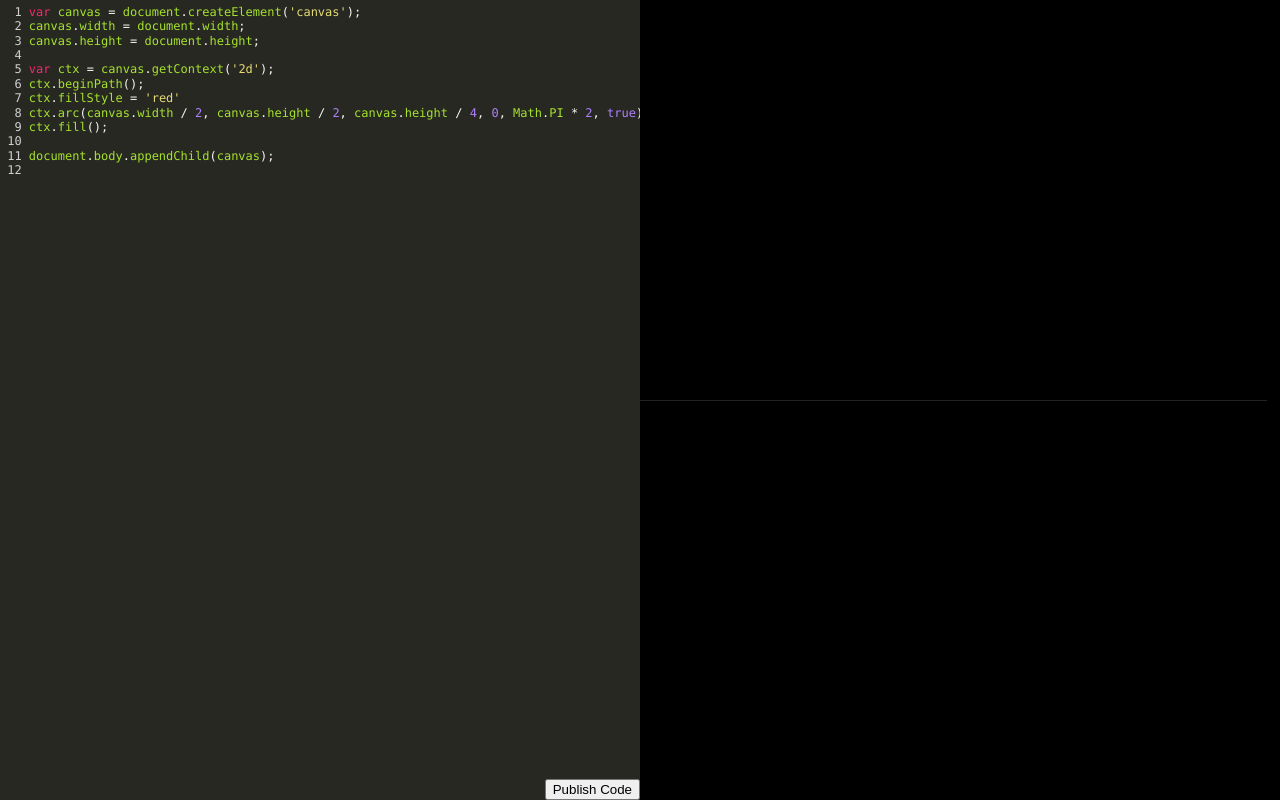
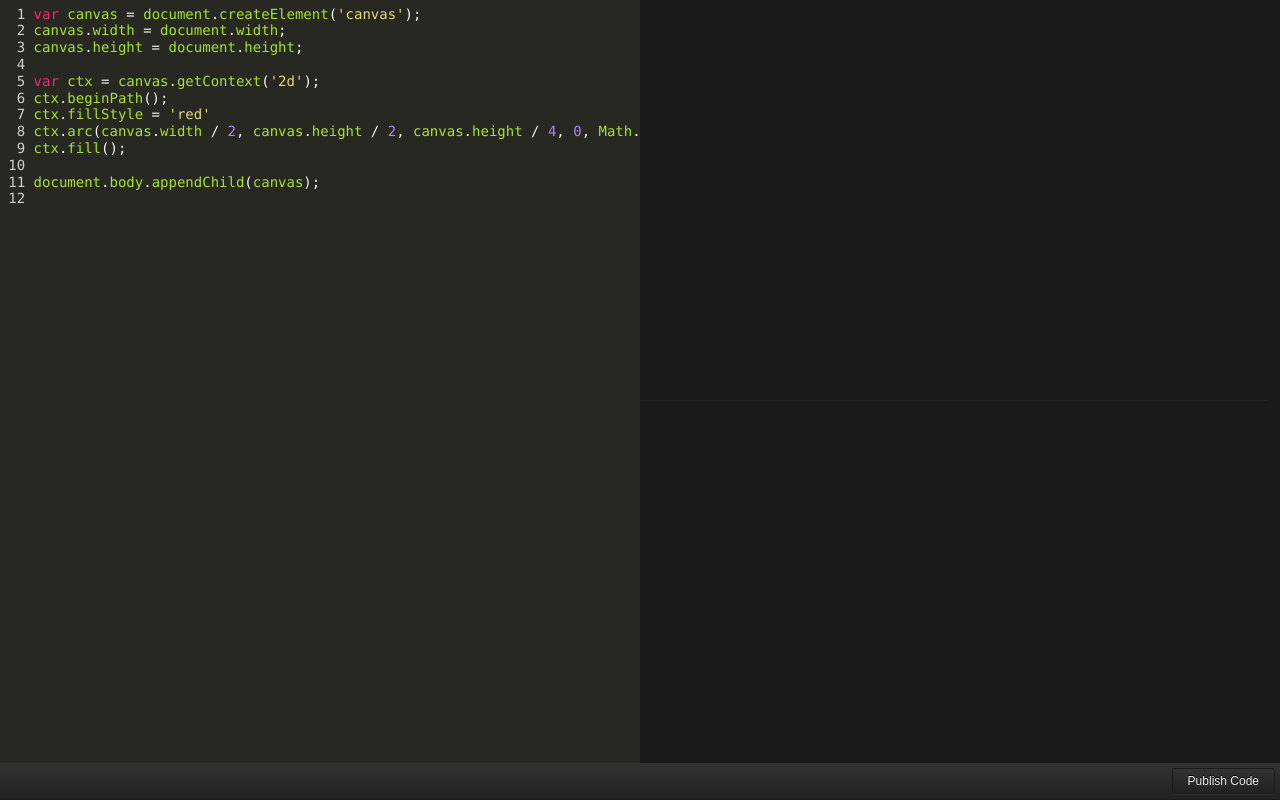
Before and after one commit to asyncjs/one-canvas, a website: page client/edit.html in a window 1280 px wide. Drawn offline with nearby package versions, Linux system fonts and the light colour scheme; files that its build step writes are made by us from their sources; no server answers; files whose address does not match are found by name.

Commit message:
Style the editor a little

```diff
--- a/client/assets/css/screen.css
+++ b/client/assets/css/screen.css
@@ -1,7 +1,7 @@
 html, body, div { margin: 0; border: 0 none; padding: 0; }
 html, body { height: 100%; min-height: 100%; }
 body {
-  background-color: #000;
+  background-color: #1A1A1A;
   font-family: sans-serif;
 }
 
@@ -88,15 +88,34 @@ canvas { background-color: #000; overflow: hidden; }
 .CodeMirror,
 .CodeMirror-scroll {
   height: 100% !important;
-  font-size: 12px;
+  font-size: 14px;
   line-height: 1.2em;
   font-family: "Andale Mono", "Consolas", "Menlo", "Monaco", monospace;
 }
 
 .editor-tools {
   position: absolute;
+  left: 0;
+  right: -100%;
   bottom: 0;
-  right: 0;
+  padding: 5px 5px;
+  background: -webkit-linear-gradient(#333, #212121);
+  border-bottom: 1px solid #1A1A1A;
+  left: 0;
+  z-index: 1000;
+  text-align: right;
+}
+
+.editor-tools button {
+  border: 1px solid #1A1A1A;
+  background: -webkit-linear-gradient(#333, #212121);
+  color: #EFEFEF;
+  text-shadow: 0 -1px 0 black;
+  font-size: 12px;
+  padding: 5px 15px;
+  border-radius: 3px;
+  box-shadow: 0 1px 0 rgba(255, 255, 255, 0.05);
+  cursor: pointer;
 }
 
 iframe {
```
